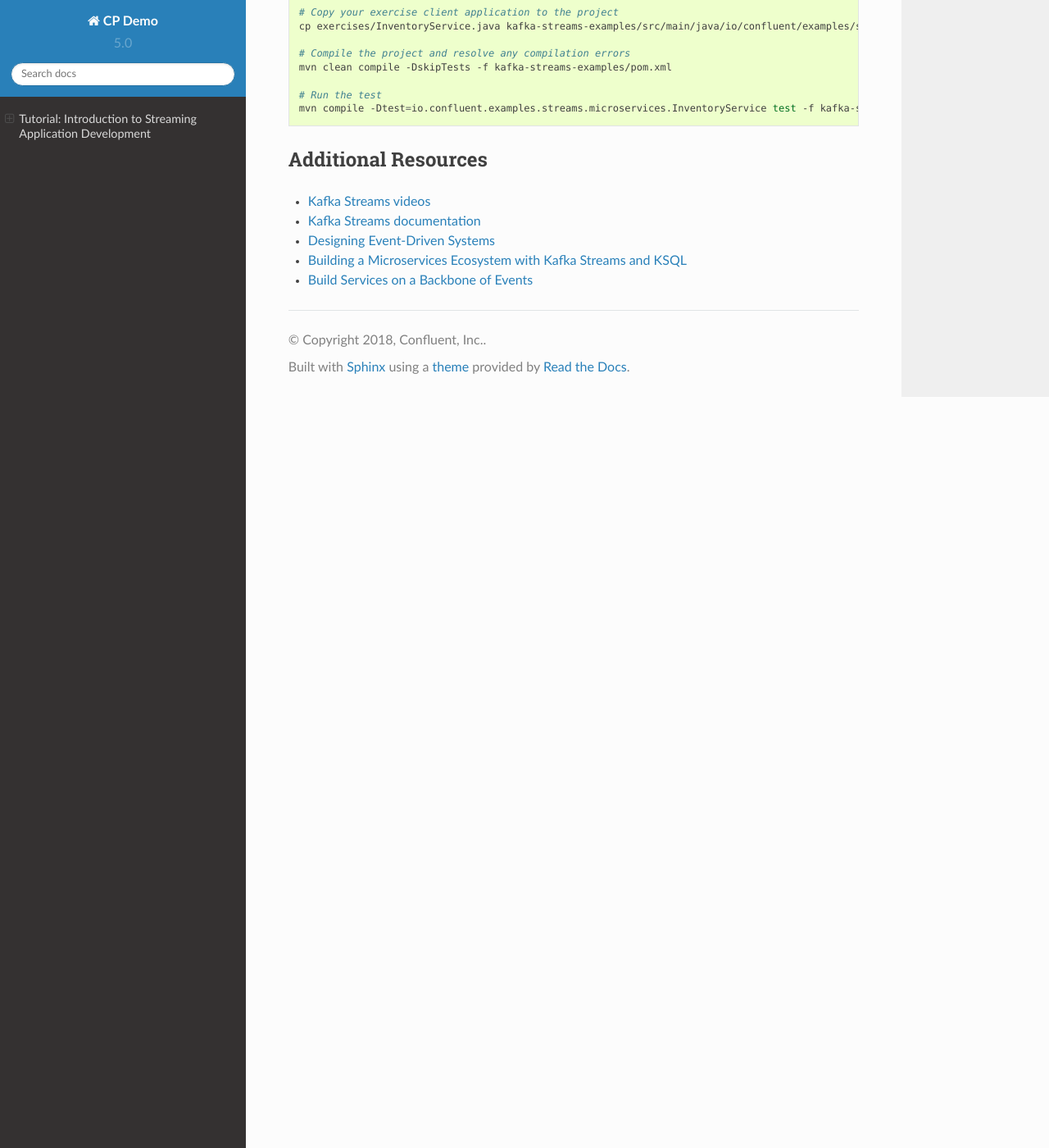
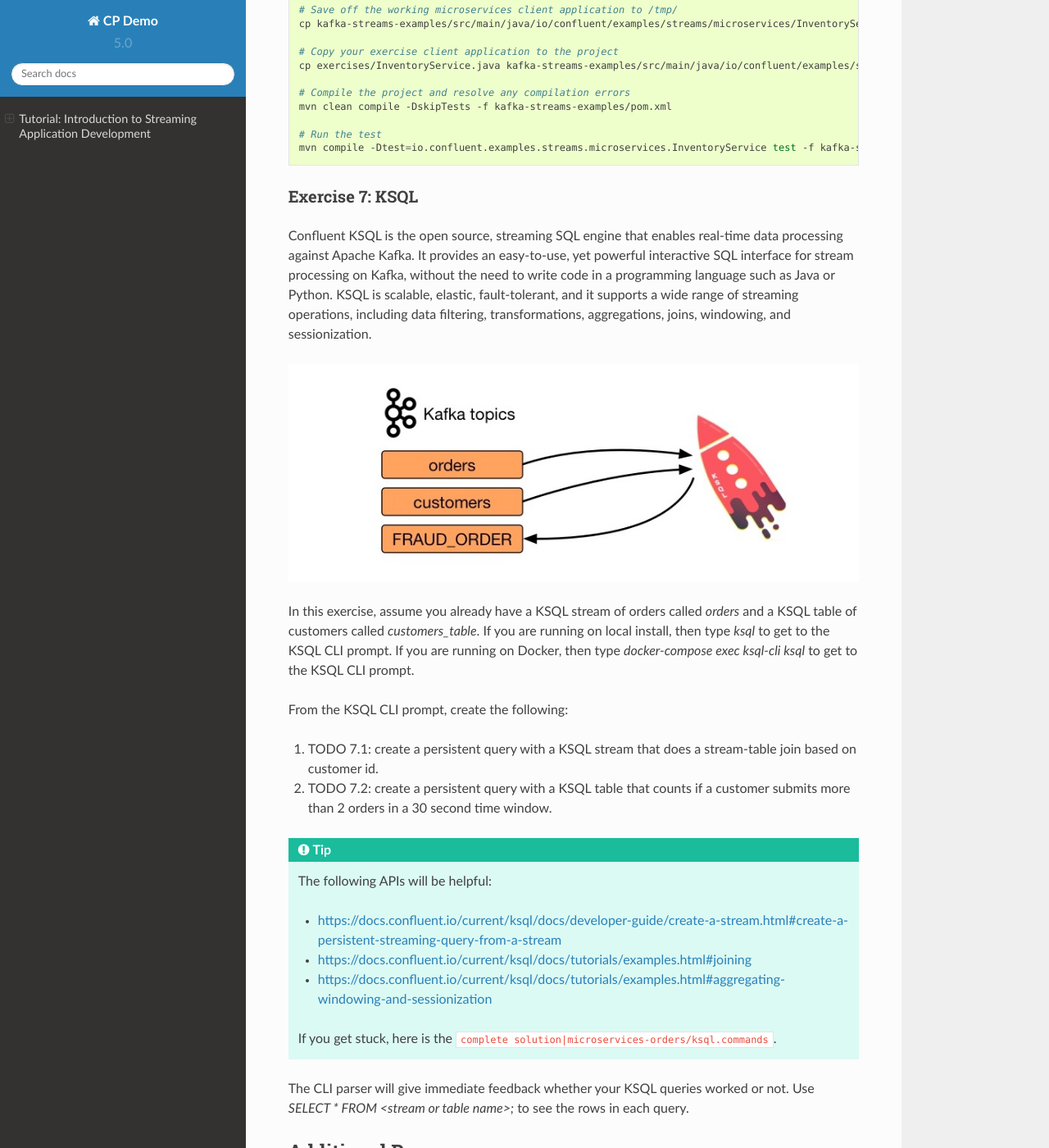
Before and after one commit to confluentinc/examples, a Sphinx documentation site: the page built from microservices-orders/docs/index.rst, in a window 1280 px wide and 1400 px high, scrolled down 17361 px. Shown: the whole window at 82% size. Built offline with Sphinx 7.4.7 and the Read the Docs theme 2.0.0, drawn with Linux system fonts in a browser that asks for light colours; cross-references to code outside the pages are shown as plain code; some of the changed text lies outside the part shown.

Commit message:
Add KSQL diags and exercise

```diff
--- a/microservices-orders/docs/index.rst
+++ b/microservices-orders/docs/index.rst
@@ -34,6 +34,8 @@
 
 Finally there is a very simple email service.
 
+Here is a diagram of the microservices and the related Kafka topics.
+
 .. figure:: images/microservices-exercises-combined.jpg
     :alt: image
 
@@ -153,6 +155,7 @@
 * Exercise 4: Filtering and Branching
 * Exercise 5: Stateful Operations
 * Exercise 6: State Stores
+* Exercise 7: KSQL
 
 For each exercise:
 
@@ -577,6 +580,40 @@
       mvn compile -Dtest=io.confluent.examples.streams.microservices.InventoryService test -f kafka-streams-examples/pom.xml
 
 
+Exercise 7: KSQL
+~~~~~~~~~~~~~~~~
+
+Confluent KSQL is the open source, streaming SQL engine that enables real-time data processing against Apache Kafka.
+It provides an easy-to-use, yet powerful interactive SQL interface for stream processing on Kafka, without the need to write code in a programming language such as Java or Python.
+KSQL is scalable, elastic, fault-tolerant, and it supports a wide range of streaming operations, including data filtering, transformations, aggregations, joins, windowing, and sessionization.
+
+.. figure:: images/microservices-exercise-7.jpg
+    :alt: image
+
+In this exercise, assume you already have a KSQL stream of orders called `orders` and a KSQL table of customers called `customers_table`.
+If you are running on local install, then type `ksql` to get to the KSQL CLI prompt.
+If you are running on Docker, then type `docker-compose exec ksql-cli ksql` to get to the KSQL CLI prompt.
+
+From the KSQL CLI prompt, create the following:
+
+#. TODO 7.1: create a persistent query with a KSQL stream that does a stream-table join based on customer id.
+#. TODO 7.2: create a persistent query with a KSQL table that counts if a customer submits more than 2 orders in a 30 second time window.
+
+.. tip::
+
+   The following APIs will be helpful:
+
+   * https://docs.confluent.io/current/ksql/docs/developer-guide/create-a-stream.html#create-a-persistent-streaming-query-from-a-stream
+   * https://docs.confluent.io/current/ksql/docs/tutorials/examples.html#joining
+   * https://docs.confluent.io/current/ksql/docs/tutorials/examples.html#aggregating-windowing-and-sessionization
+
+   If you get stuck, here is the :devx-examples:`complete solution|microservices-orders/ksql.commands`.
+
+The CLI parser will give immediate feedback whether your KSQL queries worked or not.
+Use `SELECT * FROM <stream or table name>;` to see the rows in each query.
+
+
+
 ====================
 Additional Resources
 ====================
```
Also changed, not shown: other parts of microservices-orders/docs/index.rst (+2 -2 lines), microservices-orders/docs/images/microservices-exercise-7.jpg (added), 5 other files.
